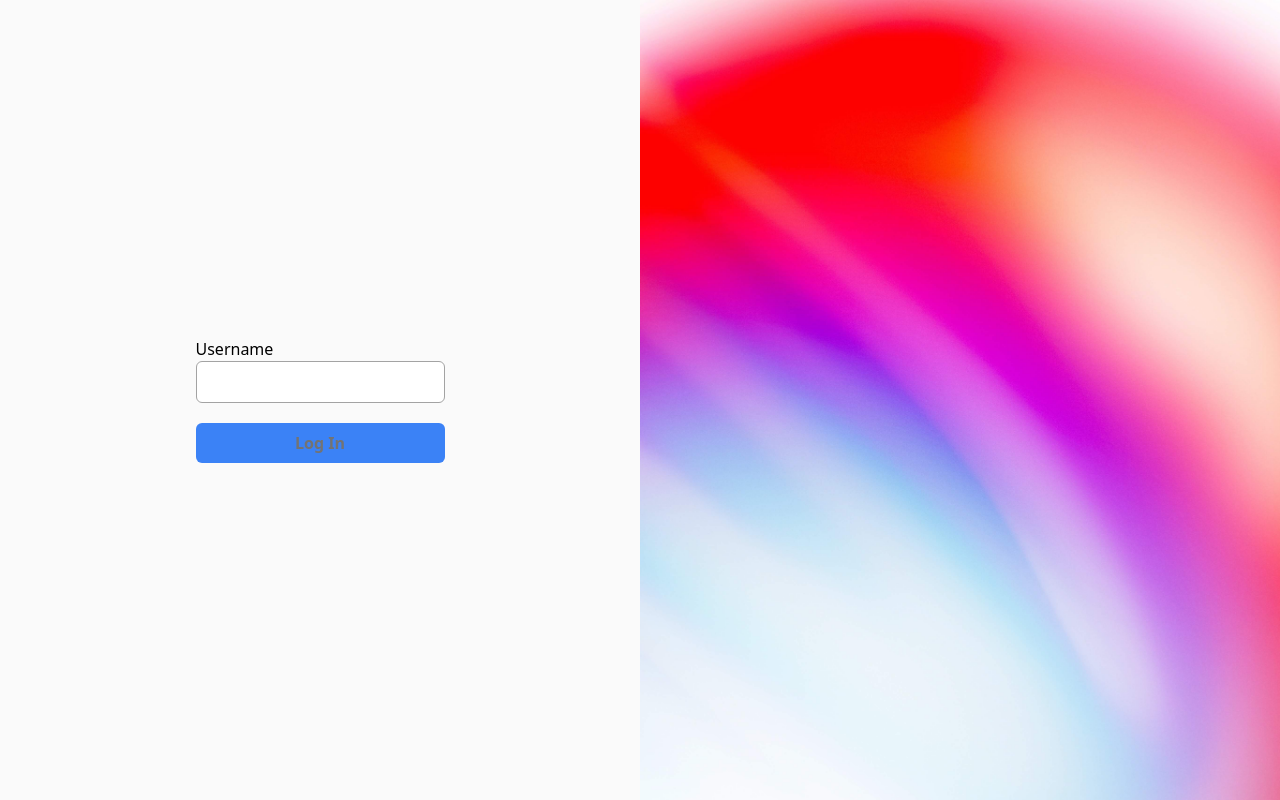
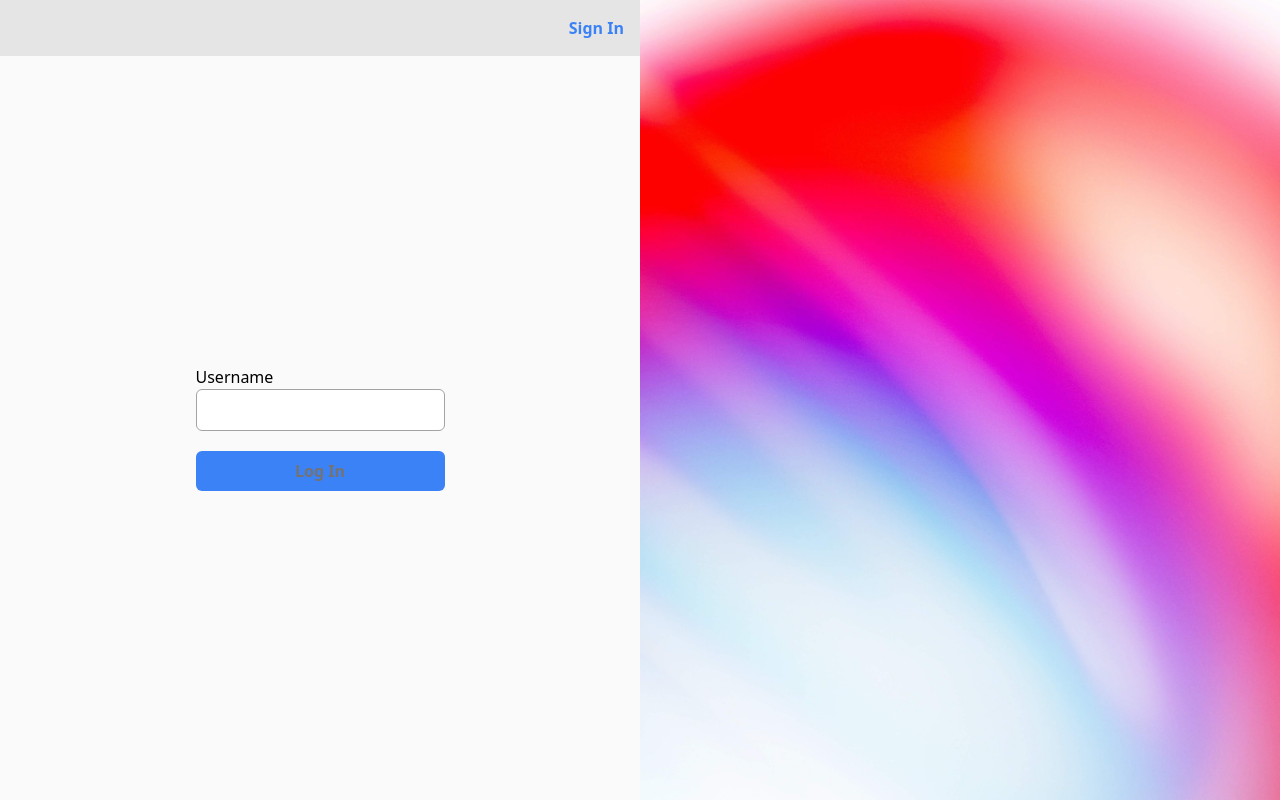
Before and after one commit to Huilensolis/chat-app, a React (Vite) app in the folder client/: page /auth/sign-in in a window 1280 px wide. Built offline with nearby package versions, Linux system fonts and the light colour scheme.

Commit message:
fix routing and auth layout

```diff
--- a/client/src/layouts/auth/index.tsx
+++ b/client/src/layouts/auth/index.tsx
@@ -1,10 +1,25 @@
-import { Outlet } from "react-router-dom";
+import { Link, Outlet, useLocation } from "react-router-dom";
 
 export function AuthLayout() {
+  const currentPath = useLocation().pathname;
   return (
     <div className="grid grid-cols-2 grid-rows-1 h-screen w-full">
-      <section className="h-full w-full flex justify-center items-center">
-        <Outlet />
+      <section className="h-full w-full flex flex-col justify-center items-start">
+        <header className="p-2 bg-neutral-200 w-full flex items-center justify-end">
+          <Link
+            to={
+              currentPath === "/auth/sign-in"
+                ? "/auth/sign-up"
+                : "/auth/sign-in"
+            }
+            className="text-blue-500 rounded-md p-2 flex items-center justify-center font-bold"
+          >
+            {currentPath === "/auth/sign-in" ? "Sign In" : "Sign Up"}
+          </Link>
+        </header>
+        <div className="h-full w-full">
+          <Outlet />
+        </div>
       </section>
       <section className="h-full w-full">
         <img
--- a/client/src/pages/auth/sign-in/index.tsx
+++ b/client/src/pages/auth/sign-in/index.tsx
@@ -2,6 +2,7 @@ export function SignInPage() {
   function handleLogIn() {}
 
   return (
+    <div className="flex flex-col justify-center items-center h-full">
       <form onSubmit={handleLogIn} className="flex flex-col gap-5">
         <div className="flex flex-col">
           <label htmlFor="username">Username</label>
@@ -15,5 +16,6 @@ export function SignInPage() {
           Log In
         </button>
       </form>
+    </div>
   );
 }
--- a/client/src/pages/auth/sign-up/index.tsx
+++ b/client/src/pages/auth/sign-up/index.tsx
@@ -84,6 +84,7 @@ export function SignUpPage() {
   }
 
   return (
+    <div className="flex flex-col justify-center items-center h-full">
       <form onSubmit={handleSignUp} className="flex flex-col gap-5">
         <div className="flex flex-col">
           <label htmlFor="username">Username</label>
@@ -108,5 +109,6 @@ export function SignUpPage() {
           Sign Up
         </button>
       </form>
+    </div>
   );
 }
--- a/client/src/pages/chat/index.tsx
+++ b/client/src/pages/chat/index.tsx
@@ -15,7 +15,7 @@ export function ChatPage() {
   const socket = useMemo<CustomSocket>(() => {
     const ioWithAuth = (
       url: string,
-      opts?: Parameters<typeof io>[1] & { auth: { serverOffset: number } },
+      opts?: Parameters<typeof io>[1] & { auth: { serverOffset: number } }
     ) => {
       return io(url, opts) as CustomSocket;
     };
--- a/client/src/routing/routing.tsx
+++ b/client/src/routing/routing.tsx
@@ -15,7 +15,7 @@ export const router = createBrowserRouter([
     children: [
       {
         path: "/",
-        element: <Navigate to="/auth/sign-up" />,
+        element: <Navigate to="/auth/sign-in" />,
       },
       {
         path: "/app",
@@ -27,6 +27,7 @@ export const router = createBrowserRouter([
           },
         ],
       },
+
       {
         path: "/auth",
         element: <AuthLayout />,
```
Lines whose indentation alone changed are shown as unchanged.
